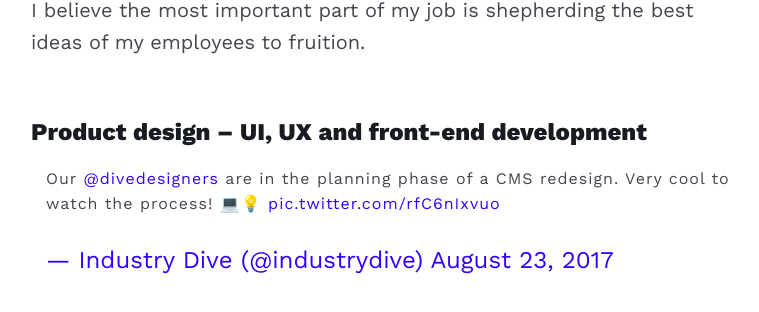
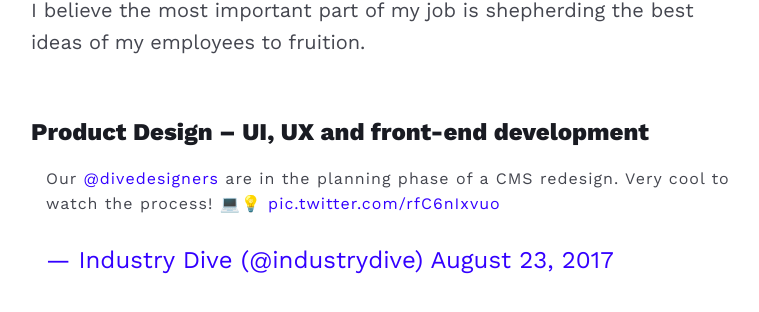
Before and after one commit to mcknightlabs/rtmup, a Jekyll site: the page built from portfolio.html, in a window 1280 px wide and 1400 px high, scrolled down 262 px. Shown: the part 142-454 px from the top of the window, without its empty margins (249-1008 px from the left). Built offline with Jekyll 4.4.1, drawn with Linux system fonts in a browser that asks for light colours; comment, search, counter and statistics services are not loaded; some of the changed text lies outside the part shown.

```diff
--- a/portfolio.html
+++ b/portfolio.html
@@ -12,7 +12,7 @@ og_type: website
 
 <p>I believe the most important part of my job is shepherding the best ideas of my employees to fruition.</p>
 
-<h2>Product design – UI, UX and front-end development</h2>
+<h2>Product Design – UI, UX and front-end development</h2>
 <div class="medium-frame">
 	<figure>
 		<blockquote class="twitter-tweet" data-lang="en"><p lang="en" dir="ltr">Our <a href="https://twitter.com/divedesigners?ref_src=twsrc%5Etfw">@divedesigners</a> are in the planning phase of a CMS redesign. Very cool to watch the process! 💻💡 <a href="https://t.co/rfC6nIxvuo">pic.twitter.com/rfC6nIxvuo</a></p>&mdash; Industry Dive (@industrydive) <a href="https://twitter.com/industrydive/status/900445325219037185?ref_src=twsrc%5Etfw">August 23, 2017</a></blockquote>
@@ -31,7 +31,7 @@ og_type: website
 	</figure>
 </div>
 
-<h2>Corporate branding</h2>
+<h2>Corporate Branding</h2>
 <div class="medium-frame">
 	<figure>
 		<blockquote class="twitter-tweet" data-lang="en"><p lang="en" dir="ltr">An openness to bottom-up ideas is one of our company&#39;s greatest strengths. The year-long process to redesign our logo was sparked by a proposal from a handful of employees, not management or the founders. <a href="https://t.co/JpEF7beVP7">https://t.co/JpEF7beVP7</a></p>&mdash; Dive Design Team (@divedesigners) <a href="https://twitter.com/divedesigners/status/973914961717194752?ref_src=twsrc%5Etfw">March 14, 2018</a></blockquote>
```
Also changed, not shown: other parts of portfolio.html (+2 -2 lines).
